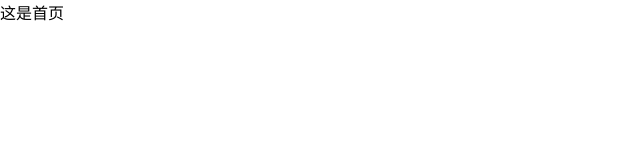
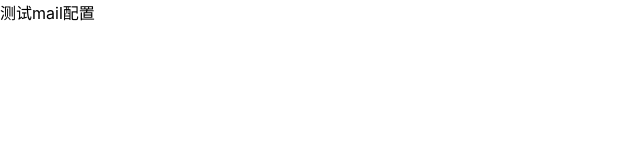
Before and after one commit to chenmimimi/blog-react, a React (Create React App) app: page / in a window 1280 px wide. Shown: the top 160 px of the page, without its empty margins (0-640 px from the left). Built offline with nearby package versions, Linux system fonts and the light colour scheme.

Commit message:
git config

```diff
--- a/src/pages/index.js
+++ b/src/pages/index.js
@@ -3,7 +3,7 @@ import React, { Component } from 'react';
 export default class Index extends Component {
   render() {
     return (
-      <div>这是首页</div>
+      <div>测试mail配置</div>
     );
   }
 }
```
